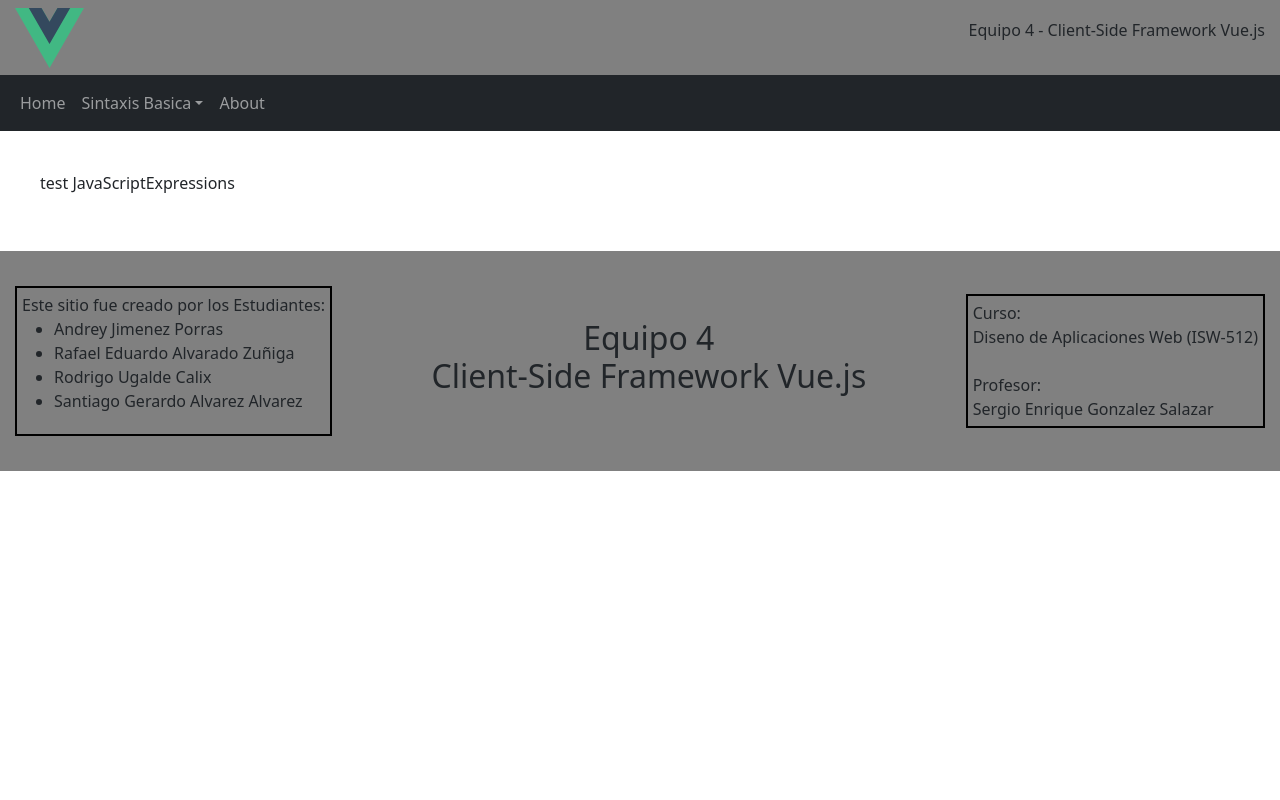
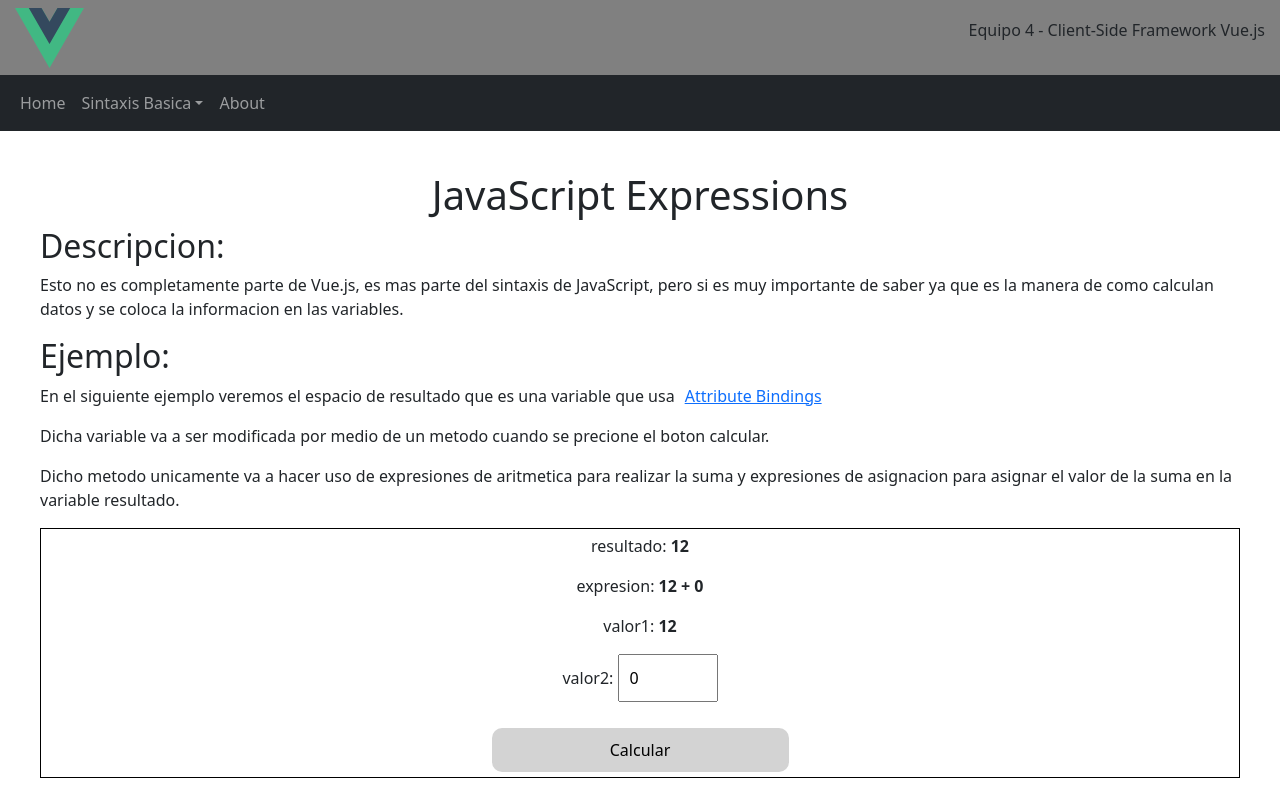
Before and after one commit to Baka69420/Grupo4-DesarrolloWeb, a Vue app in the folder Vuejs-Project/: page /javascript-expressions in a window 1280 px wide. Shown: the top 800 px of the page. Built offline with nearby package versions, Linux system fonts and the light colour scheme.

Commit message:
Added JavaScript Expression Example

```diff
--- a/Vuejs-Project/src/components/SintaxisBasica/JavaScriptExpressions/JavaScriptExpressions.vue
+++ b/Vuejs-Project/src/components/SintaxisBasica/JavaScriptExpressions/JavaScriptExpressions.vue
@@ -1,11 +1,66 @@
 <template>
-    <p>test JavaScriptExpressions</p>
+    <h1>JavaScript Expressions</h1>
+    <h2>Descripcion:</h2>
+    <p>Esto no es completamente parte de Vue.js, es mas parte del sintaxis de JavaScript, pero si es muy importante de saber ya que es la manera de como calculan datos y se coloca la informacion en las variables.<br></p>
+    <h2>Ejemplo:</h2>
+    <p>En el siguiente ejemplo veremos el espacio de resultado que es una variable que usa<router-link :to="{name: 'attribute-bindings'}">Attribute Bindings</router-link></p>
+    <p>Dicha variable va a ser modificada por medio de un metodo cuando se precione el boton calcular.</p>
+    <p>Dicho metodo unicamente va a hacer uso de expresiones de aritmetica para realizar la suma y expresiones de asignacion para asignar el valor de la suma en la variable resultado.</p>
+    <div id="ejemplo">
+        <p>resultado: <strong>{{resultado}}</strong></p>
+        <p>expresion: <strong>{{valor1 + " + " + valor2}}</strong></p>
+        <p>valor1: <strong>{{valor1}}</strong></p>
+        <p>valor2: <input type="number" min="0" max="100" v-model="valortemp"></p>
+        <button v-on:click="actualizarValores()">Calcular</button>
+    </div>
 </template>
 
 <script>
-
+export default {
+  data() {
+    return {
+      valor1: 12,
+      valor2: 0,
+      valortemp: 0,
+      resultado: 0,
+    };
+  },
+  methods: {
+    actualizarValores() {
+        this.valor2 = this.valortemp;
+        this.resultado = this.valor1 + this.valor2;
+    }
+  },
+  beforeMount() {
+    this.actualizarValores();
+  }
+}
 </script>
 
 <style>
+h1 {
+    text-align: center;
+}
 
+#ejemplo {
+    text-align: center;
+    padding: 5px;
+    border: 1px solid black;
+}
+
+#ejemplo input {
+    width: 100px;
+}
+
+#ejemplo button {
+    background-color: lightgray;
+    color: black;
+    padding: 10px;
+    border-radius: 10px;
+}
+
+#ejemplo button:hover {
+    background-color: grey;
+    color: white;
+}
 </style>
```
